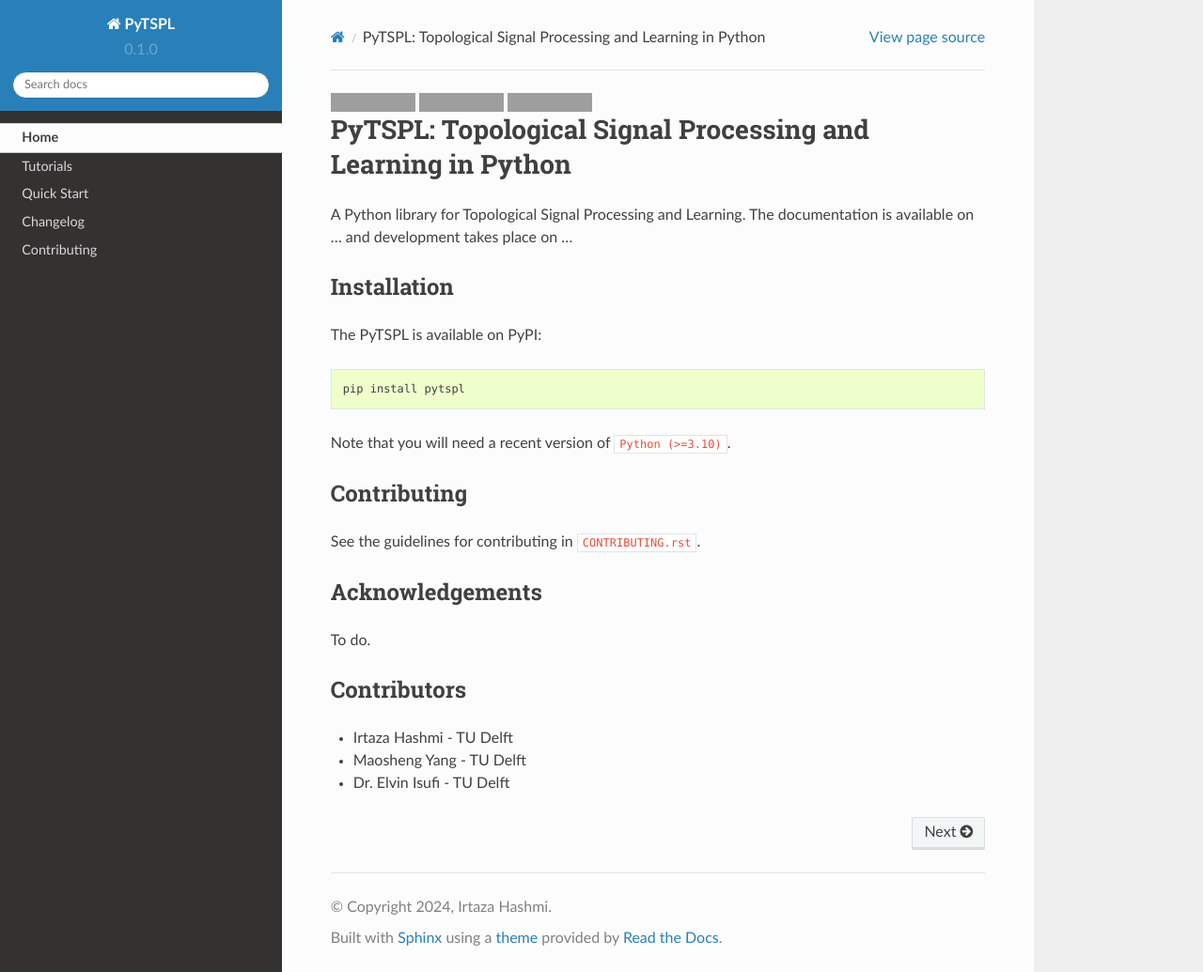
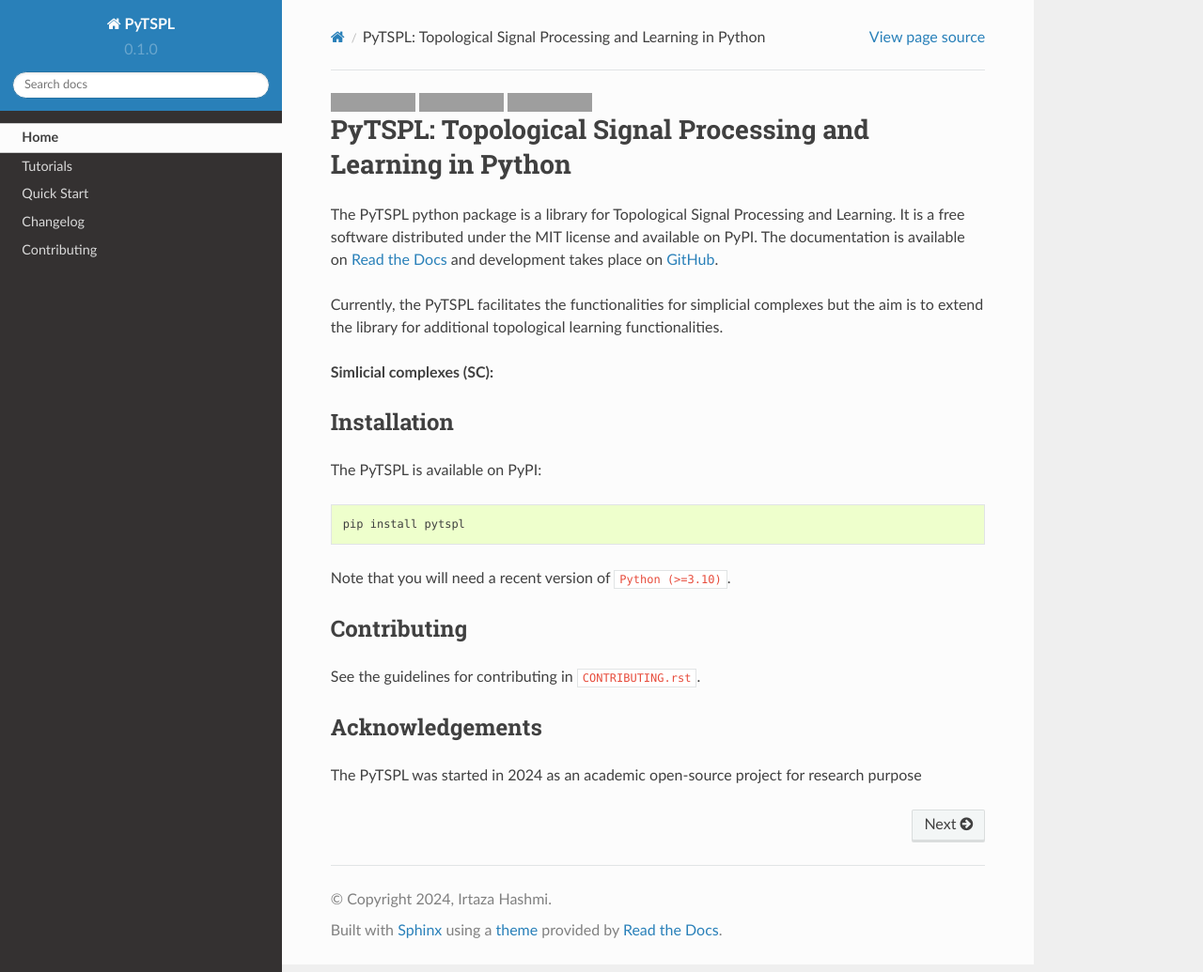
Before and after one commit to irtazahashmi/pytspl, a Sphinx documentation site: the page built from doc/index.rst, in a window 1280 px wide and 1035 px high. Shown: the whole window at 94% size. Built offline with Sphinx 7.4.7 and the Read the Docs theme 2.0.0, drawn with Linux system fonts in a browser that asks for light colours; grey boxes are pictures that could not be loaded.

```diff
--- a/README.rst
+++ b/README.rst
@@ -10,8 +10,17 @@
 
 PyTSPL: Topological Signal Processing and Learning in Python
 ============================================================
-A Python library for Topological Signal Processing and Learning.
-The documentation is available on ... and development takes place on ...
+The PyTSPL python package is a library for Topological Signal Processing and Learning. It is a
+free software distributed under the MIT license and available on PyPI. The documentation is available
+on `Read the Docs <https://pytspl.readthedocs.io/en/latest/>`_ and development takes place on
+`GitHub <https://github.com/irtazahashmi/pytspl>`_.
+
+
+Currently, the PyTSPL facilitates the functionalities for simplicial complexes but the aim is to
+extend the library for additional topological learning functionalities.
+
+**Simlicial complexes (SC):**
+
 
 Installation
 ------------
@@ -33,10 +42,4 @@
 
 Acknowledgements
 ----------------
-To do.
-
-Contributors
-------------
-- Irtaza Hashmi - TU Delft
-- Maosheng Yang - TU Delft
-- Dr. Elvin Isufi - TU Delft
+The PyTSPL was started in 2024 as an academic open-source project for research purpose
--- a/doc/tutorials/index.rst
+++ b/doc/tutorials/index.rst
@@ -1,2 +1,5 @@
 Tutorials
 =========
+
+The following are some tutorials which explain how to use the package
+and show how to use it to solve some problems.
```
Also changed, not shown: CONTRIBUTING.rst (+14 -8 lines), 7 other files.
